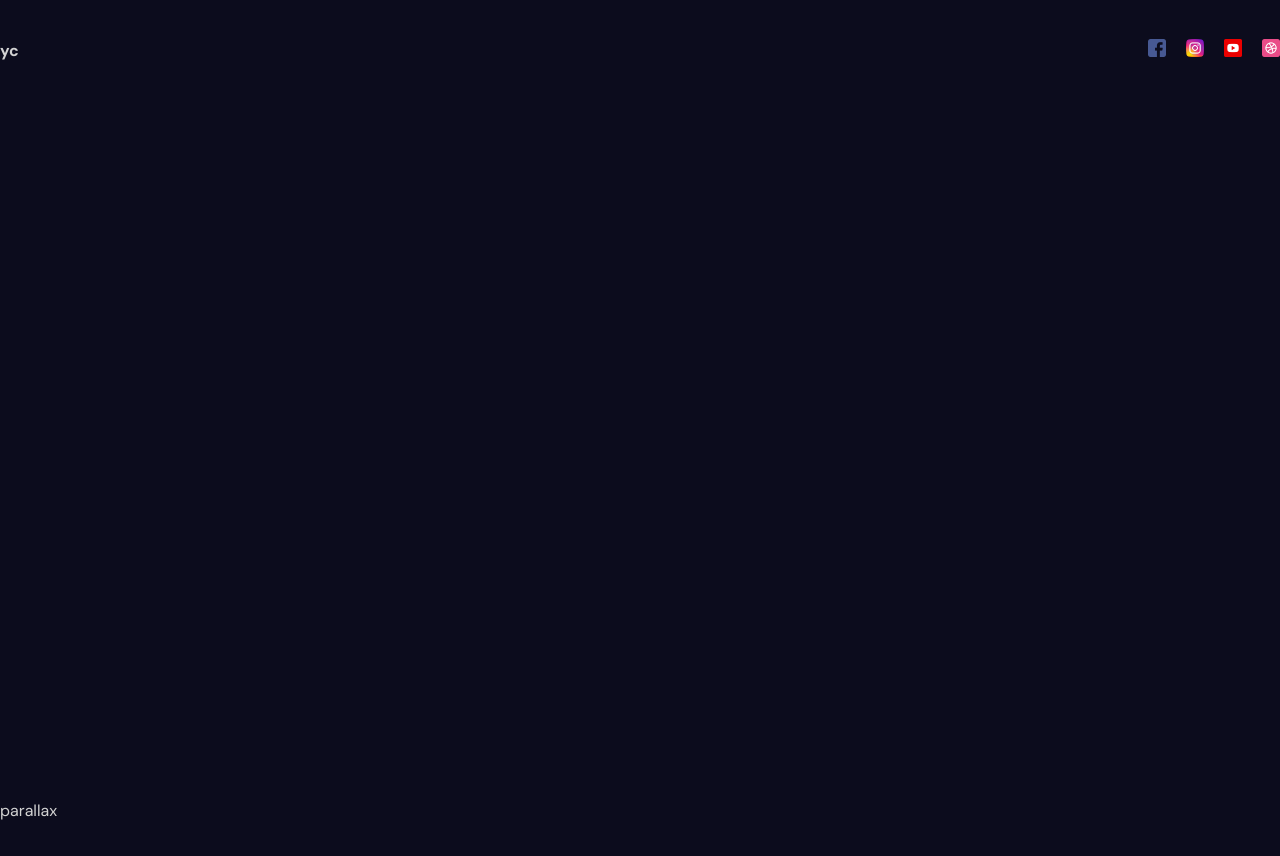
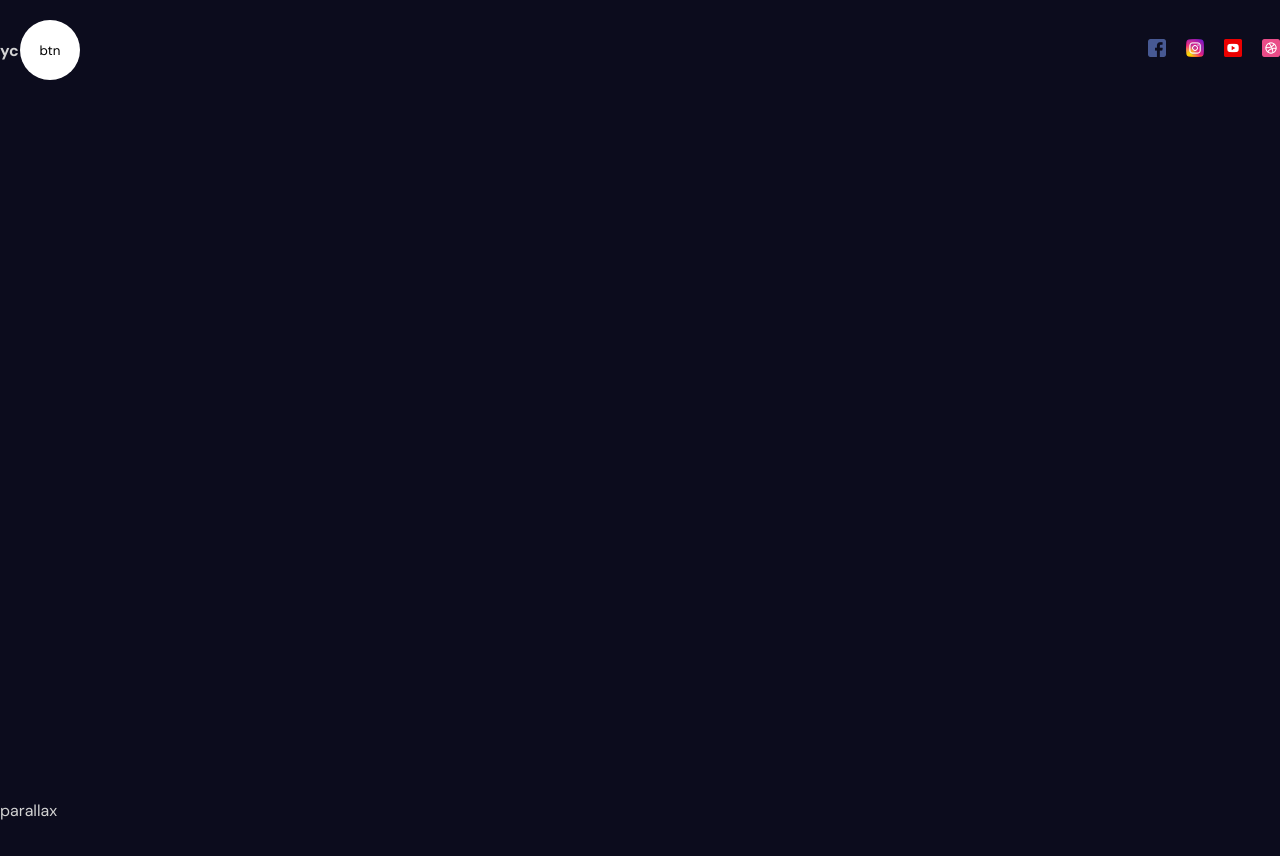
Before and after one commit to ycl818/animate-practice, a React (Vite) app: page / in a window 1280 px wide. Shown: the top 856 px of the page. Built offline with nearby package versions, Linux system fonts and the light colour scheme.

Commit message:
animate sidebar

```diff
--- a/src/components/navbar/Navbar.jsx
+++ b/src/components/navbar/Navbar.jsx
@@ -1,11 +1,12 @@
 import React from "react";
 import "./navbar.scss";
 import { motion } from "framer-motion";
+import Sidebar from "../sidebar/Sidebar";
 
 const Navbar = () => {
   return (
     <div className="navbar">
-      {/* sidebar here */}
+      <Sidebar />
       <div className="wrapper">
         <motion.span
           initial={{ opacity: 0, scale: 0.5 }}
--- /dev/null
+++ b/src/components/sidebar/Sidebar.jsx
@@ -0,0 +1,38 @@
+import React, { useState } from "react";
+import "./sidebar.scss";
+import Links from "./links/Links";
+import ToggleButton from "./toggleButton/ToggleButton";
+import { motion } from "framer-motion";
+
+const Sidebar = () => {
+  const [open, setOpen] = useState(false);
+
+  const variants = {
+    open: {
+      clipPath: "circle(1200px at 50px 50px)",
+      transition: {
+        type: "spring",
+        stiffness: 20,
+      },
+    },
+    closed: {
+      clipPath: "circle(30px at 50px 50px)",
+      transition: {
+        delay: 0.5,
+        type: "spring",
+        stiffness: 400,
+        damping: 40,
+      },
+    },
+  };
+  return (
+    <motion.div className="sidebar" animate={open ? "open" : "closed"}>
+      <motion.div className="bg" variants={variants}>
+        <Links />
+      </motion.div>
+      <ToggleButton setOpen={setOpen} />
+    </motion.div>
+  );
+};
+
+export default Sidebar;
--- /dev/null
+++ b/src/components/sidebar/links/Links.jsx
@@ -0,0 +1,7 @@
+import React from "react";
+
+const Links = () => {
+  return <div className="links">Links</div>;
+};
+
+export default Links;
--- /dev/null
+++ b/src/components/sidebar/sidebar.scss
@@ -0,0 +1,48 @@
+.sidebar {
+  display: flex;
+  flex-direction: column;
+  align-items: center;
+  justify-content: center;
+  background-color: #fff;
+  color: black;
+
+  .bg {
+    position: fixed;
+    top: 0;
+    left: 0;
+     bottom: 0;
+    width: 400px;
+    background-color: white;
+
+
+
+    .links {
+      position: absolute;
+      width: 100%;
+      height: 100%;
+      display: flex;
+      flex-direction: column;
+      align-items: center;
+      justify-content: center;
+      gap: 20px;
+
+      a {
+        font-size: 40px;
+      }
+    }
+  }
+
+  button {
+    width: 50px;
+    height: 50px;
+    border-radius: 50%;
+    position: fixed;
+    top: 25px;
+    left: 25px;
+    background-color: transparent;
+    border: none;
+    cursor: pointer;
+  }
+
+
+}
--- /dev/null
+++ b/src/components/sidebar/toggleButton/ToggleButton.jsx
@@ -0,0 +1,7 @@
+import React from "react";
+
+const ToggleButton = ({ setOpen }) => {
+  return <button onClick={() => setOpen((prev) => !prev)}>btn</button>;
+};
+
+export default ToggleButton;
```
